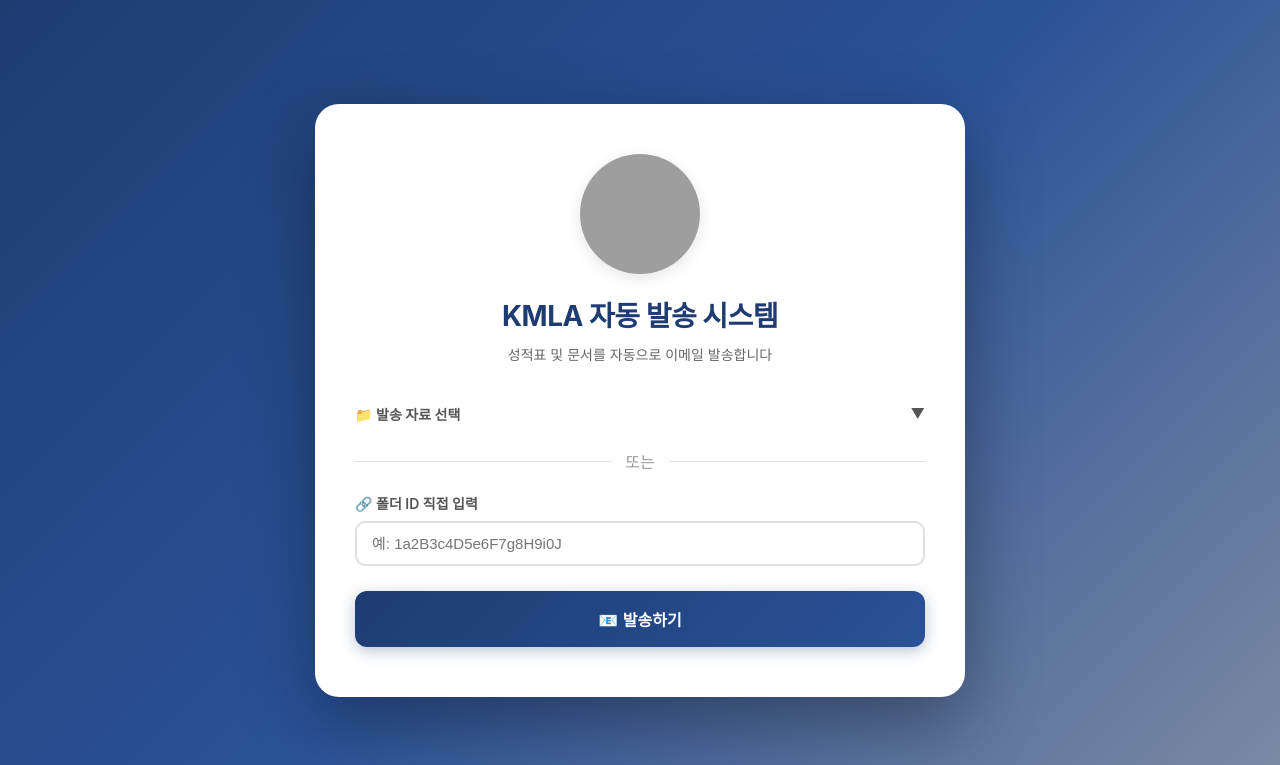
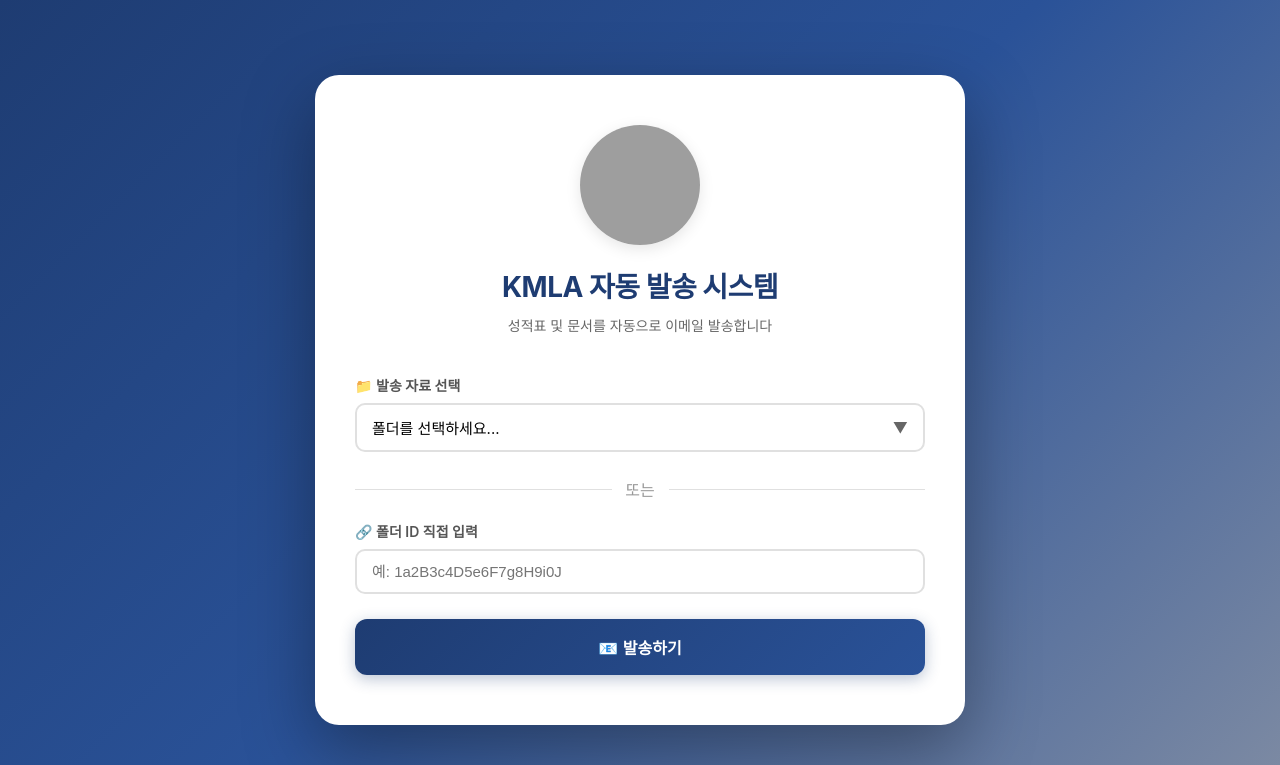
Before and after one commit to knue20-kmla/pdf-email-sender, a Flask app: page / in a window 1280 px wide. Shown: the top 765 px of the page. Run offline with Flask 3, Linux system fonts and the light colour scheme; the visitor is signed in with stand-in values (Sample User, id 1); grey boxes are pictures that could not be loaded.

Commit message:
폴더 선택을 드롭다운 박스 형태로 변경
- 입력 박스 스타일의 드롭다운으로 UI 개선
- 폴더 선택 시 박스에 선택된 폴더 이름 표시
- 드롭다운 외부 클릭 시 자동 닫힘
- 화살표 아이콘 회전 애니메이션
- 전체적으로 더 깔끔하고 직관적인 UI

Co-Authored-By: Claude Sonnet 4.6 <noreply@anthropic.com>

```diff
--- a/templates/index.html
+++ b/templates/index.html
@@ -146,6 +146,65 @@
             padding: 40px 20px;
             text-align: center;
             color: #999;
+        }
+
+        .folder-dropdown {
+            position: relative;
+        }
+
+        .folder-dropdown-trigger {
+            width: 100%;
+            padding: 12px 15px;
+            border: 2px solid #e0e0e0;
+            border-radius: 10px;
+            font-size: 15px;
+            background: white;
+            cursor: pointer;
+            display: flex;
+            justify-content: space-between;
+            align-items: center;
+            transition: all 0.3s;
+        }
+
+        .folder-dropdown-trigger:hover {
+            border-color: #2a5298;
+        }
+
+        .folder-dropdown-trigger.open {
+            border-color: #2a5298;
+            box-shadow: 0 0 0 3px rgba(42, 82, 152, 0.1);
+            border-bottom-left-radius: 0;
+            border-bottom-right-radius: 0;
+        }
+
+        .dropdown-arrow {
+            transition: transform 0.3s;
+            color: #666;
+        }
+
+        .dropdown-arrow.open {
+            transform: rotate(180deg);
+        }
+
+        .folder-dropdown-content {
+            position: absolute;
+            top: 100%;
+            left: 0;
+            right: 0;
+            background: white;
+            border: 2px solid #2a5298;
+            border-top: none;
+            border-bottom-left-radius: 10px;
+            border-bottom-right-radius: 10px;
+            box-shadow: 0 4px 15px rgba(0, 0, 0, 0.1);
+            z-index: 1000;
+            display: none;
+            max-height: 400px;
+            overflow: hidden;
+        }
+
+        .folder-dropdown-content.open {
+            display: block;
         }
 
         .select-button {
@@ -322,18 +381,21 @@
 
         <form id="sendForm">
             <div class="form-group">
-                <label for="folderBrowser" style="cursor: pointer; display: flex; align-items: center; justify-content: space-between;" onclick="toggleFolderList()">
-                    <span>📁 발송 자료 선택</span>
-                    <span id="toggleIcon" style="transition: transform 0.3s;">▼</span>
-                </label>
-                <div id="folderBrowserContainer" style="display: none;">
-                    <div class="breadcrumb" id="breadcrumb">
-                        <span class="breadcrumb-item current" data-id="root">내 드라이브</span>
+                <label for="folderBrowser">📁 발송 자료 선택</label>
+                <div class="folder-dropdown">
+                    <div class="folder-dropdown-trigger" id="folderDropdownTrigger" onclick="toggleFolderDropdown()">
+                        <span id="selectedFolderText">폴더를 선택하세요...</span>
+                        <span class="dropdown-arrow" id="dropdownArrow">▼</span>
                     </div>
-                    <div class="folder-list" id="folderList">
-                        <div class="empty-folder">폴더를 불러오는 중...</div>
+                    <div class="folder-dropdown-content" id="folderDropdownContent">
+                        <div class="breadcrumb" id="breadcrumb">
+                            <span class="breadcrumb-item current" data-id="root">내 드라이브</span>
+                        </div>
+                        <div class="folder-list" id="folderList">
+                            <div class="empty-folder">폴더를 불러오는 중...</div>
+                        </div>
+                        <button type="button" class="select-button" id="selectFolderBtn" disabled>이 폴더 선택</button>
                     </div>
-                    <button type="button" class="select-button" id="selectFolderBtn" disabled>이 폴더 선택</button>
                 </div>
             </div>
 
@@ -366,25 +428,42 @@
         let breadcrumbPath = [{id: 'root', name: '내 드라이브'}];
         let folderListLoaded = false;
 
-        // 폴더 리스트 토글
-        function toggleFolderList() {
-            const container = document.getElementById('folderBrowserContainer');
-            const icon = document.getElementById('toggleIcon');
+        // 드롭다운 토글
+        function toggleFolderDropdown() {
+            const content = document.getElementById('folderDropdownContent');
+            const trigger = document.getElementById('folderDropdownTrigger');
+            const arrow = document.getElementById('dropdownArrow');
 
-            if (container.style.display === 'none') {
-                container.style.display = 'block';
-                icon.style.transform = 'rotate(180deg)';
+            if (content.classList.contains('open')) {
+                content.classList.remove('open');
+                trigger.classList.remove('open');
+                arrow.classList.remove('open');
+            } else {
+                content.classList.add('open');
+                trigger.classList.add('open');
+                arrow.classList.add('open');
 
                 // 처음 열 때만 폴더 로드
                 if (!folderListLoaded) {
                     loadFolders('root');
                     folderListLoaded = true;
                 }
-            } else {
-                container.style.display = 'none';
-                icon.style.transform = 'rotate(0deg)';
             }
         }
+
+        // 드롭다운 외부 클릭 시 닫기
+        document.addEventListener('click', function(event) {
+            const dropdown = document.querySelector('.folder-dropdown');
+            if (dropdown && !dropdown.contains(event.target)) {
+                const content = document.getElementById('folderDropdownContent');
+                const trigger = document.getElementById('folderDropdownTrigger');
+                const arrow = document.getElementById('dropdownArrow');
+
+                content.classList.remove('open');
+                trigger.classList.remove('open');
+                arrow.classList.remove('open');
+            }
+        });
 
         // 페이지 로드 시에는 자동으로 폴더를 불러오지 않음
         window.addEventListener('DOMContentLoaded', async () => {
@@ -481,7 +560,17 @@
         // 폴더 선택 버튼
         document.getElementById('selectFolderBtn').addEventListener('click', () => {
             if (selectedFolderId) {
-                alert(`선택된 폴더: ${selectedFolderName}`);
+                // 드롭다운 트리거 텍스트 업데이트
+                document.getElementById('selectedFolderText').textContent = selectedFolderName;
+
+                // 드롭다운 닫기
+                const content = document.getElementById('folderDropdownContent');
+                const trigger = document.getElementById('folderDropdownTrigger');
+                const arrow = document.getElementById('dropdownArrow');
+
+                content.classList.remove('open');
+                trigger.classList.remove('open');
+                arrow.classList.remove('open');
             }
         });
 
```
